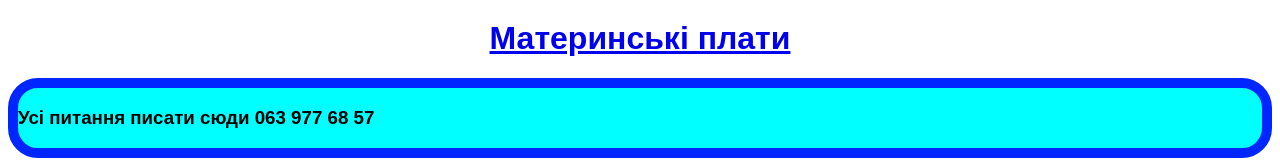
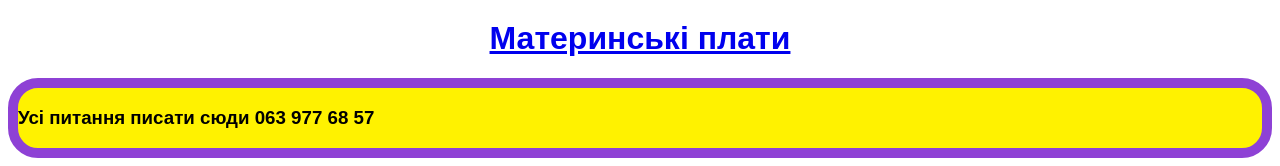
Before and after one commit to nazarkonon/final, a plain HTML site: page tr5.html in a window 1280 px wide. Shown: the part 1070-1236 px from the top of the page. Drawn offline with Linux system fonts and the light colour scheme.

Commit message:
Update tr5.html

```diff
--- a/tr5.html
+++ b/tr5.html
@@ -60,9 +60,9 @@ color: rgb(255, 205, 233);
 background-color: rgb(255, 47, 47);
 transition: 5s linear;
 }
-       footer{
-    background-color: aqua;
-border: 10px solid rgb(0, 38, 255);
+footer{
+    background-color: #FFF200;
+border: 10px solid #8E41D5;
 border-radius: 30px;
 }
 
```
